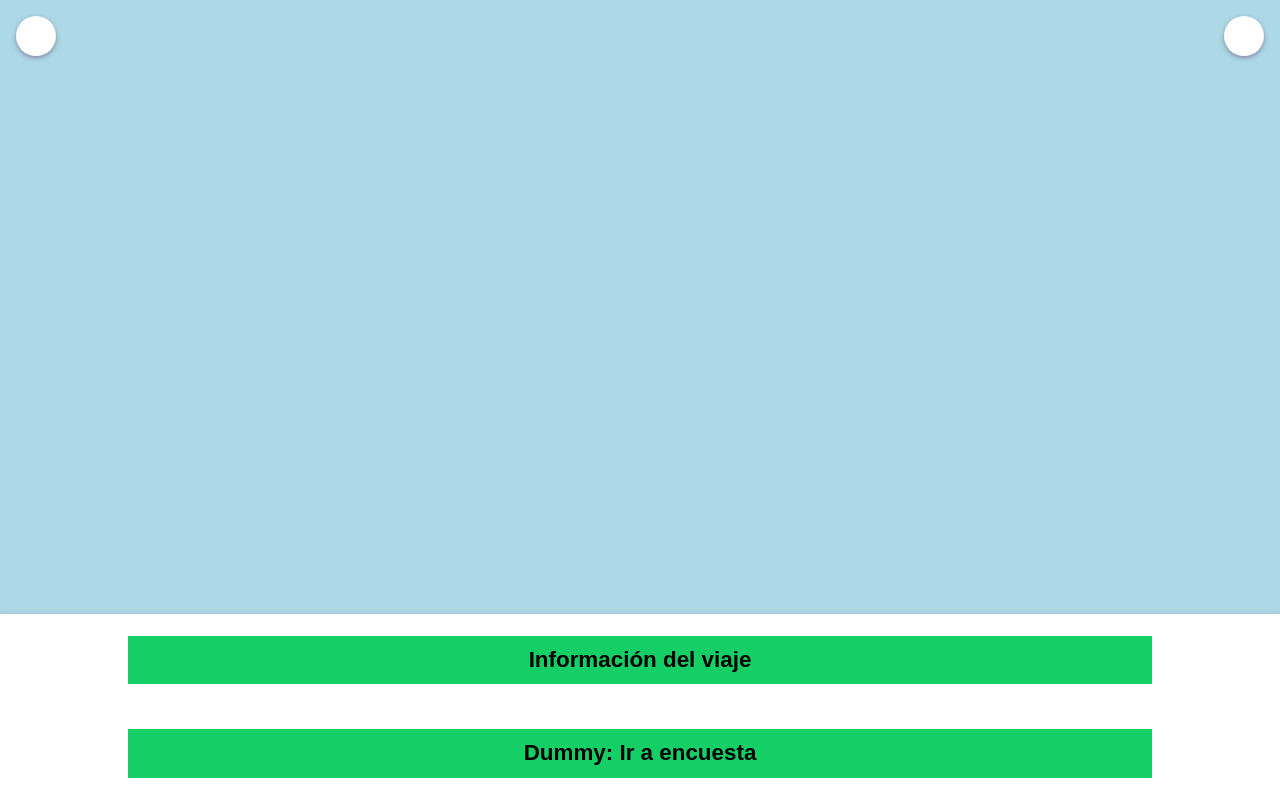
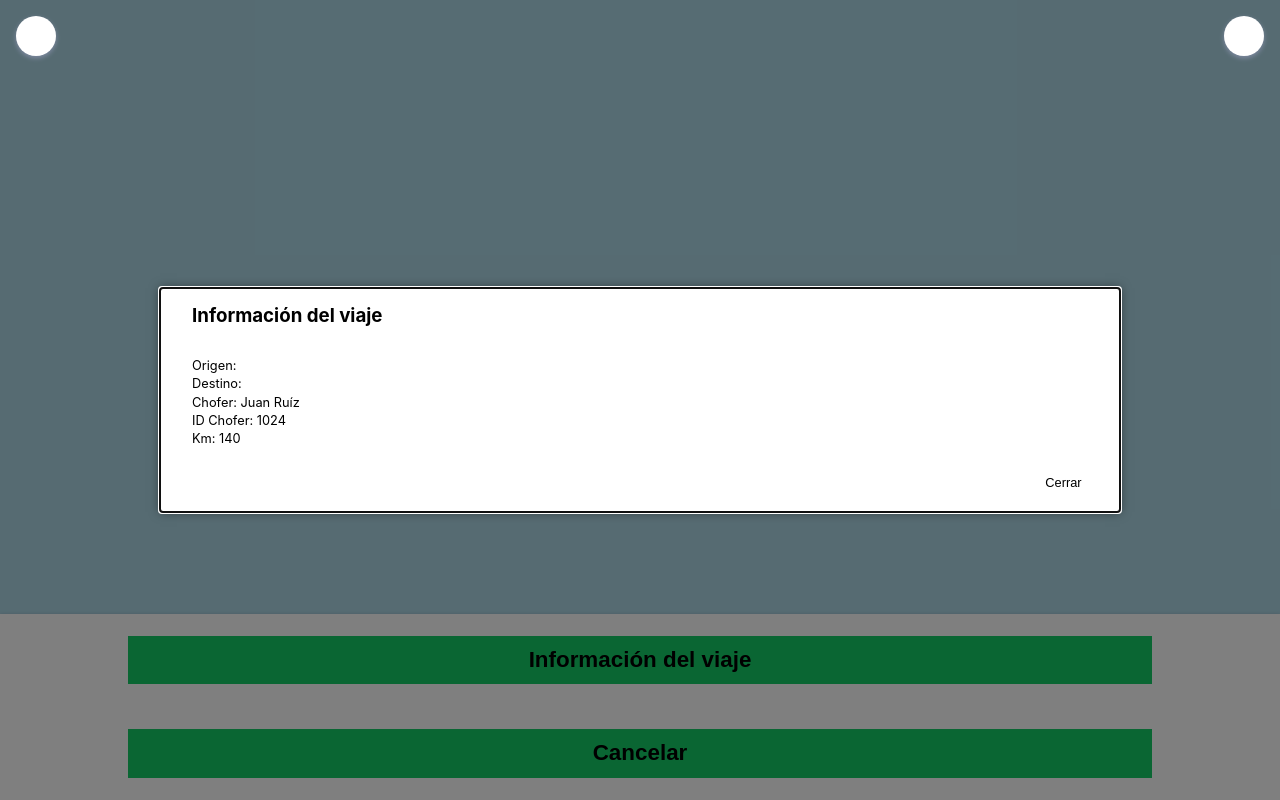
Before and after one commit to Huvok/AMSS, a React (Create React App) app in the folder webapp/: page /client/home/trip in a window 1280 px wide. Built offline with nearby package versions, Linux system fonts and the light colour scheme; some icons are missing; what react-google-maps would draw is missing.

Commit message:
Add demo trip simulation. Add WaitingForTripModal modal

```diff
--- a/webapp/src/components/ClientHome/CurrentlyInTrip.jsx
+++ b/webapp/src/components/ClientHome/Trip.jsx
@@ -1,6 +1,7 @@
 import React, { Component } from 'react';
 import styled from 'styled-components';
 
+import WaitingForTripModal from './WaitingForTripModal';
 import TripInfoModal from './TripInfoModal';
 import SurveyModal from './SurveyModal';
 
@@ -29,7 +30,20 @@ const Button = styled.button`
 
 class CurrentlyInTrip extends Component {
   state = {
-    modal: 0
+    modal: 1,
+    timeout: null
+  }
+
+  componentDidMount = () => {
+    this.state.timeout = setTimeout(() => {
+      this.setState({ modal: 2 });
+      setTimeout(() => {
+        this.setState({ modal: 0 });
+        setTimeout(() => {
+          this.setState({ modal: 3 });
+        }, 5000)
+      }, 5000);
+    }, 5000);
   }
 
   openModal = (number) => {
@@ -40,12 +54,18 @@ class CurrentlyInTrip extends Component {
     this.setState({ modal: 0 });
   }
 
+  cancelTrip = () => {
+    clearTimeout(this.state.timeout);
+    window.history.back()
+  }
+
   render = () => (
     <Container>
-      <TripInfoModal isOpen={this.state.modal === 1} closeModal={this.closeModal} start={this.props.start} destination={this.props.destination}/>
-      <SurveyModal isOpen={this.state.modal === 2} closeModal={this.closeModal}/>
+      <WaitingForTripModal isOpen={this.state.modal === 1} cancelTrip={this.cancelTrip}/>
+      <TripInfoModal isOpen={this.state.modal === 2} closeModal={this.closeModal} start={this.props.start} destination={this.props.destination}/>
+      <SurveyModal isOpen={this.state.modal === 3} closeModal={this.cancelTrip}/>
       <Button onClick={() => this.openModal(1)}>Información del viaje</Button>
-      <Button onClick={() => this.openModal(2)}>Dummy: Ir a encuesta</Button>
+      <Button onClick={this.cancelTrip}>Cancelar</Button>
     </Container>
   )
 }
--- /dev/null
+++ b/webapp/src/components/ClientHome/WaitingForTripModal.jsx
@@ -0,0 +1,48 @@
+import React from 'react';
+import styled from 'styled-components';
+
+import Modal from '../Home/Modal';
+
+const Container = styled.div`
+  display: flex;
+  flex-direction: column;
+  height: 100%;
+  width: 100%;
+`
+
+const Header = styled.h3`
+  margin: 0 0 1.5em;
+`
+
+const Text = styled.div`
+  flex: 1;
+  margin-bottom: 1.5em;
+  font-size: 0.8em;
+`
+
+const Paragraph = styled.p`
+  margin: 0.25em 0;
+`
+
+const CancelButton = styled.button`
+  align-self: end;
+  padding: 0.5em;
+  border: 0;
+  background: transparent;
+  font-size: 0.8em;
+  cursor: pointer;
+`
+
+const WaitingForTripModal = ({ isOpen, cancelTrip }) => (
+  <Modal isOpen={isOpen}>
+    <Container>
+      <Header>Estamos buscando un chofer</Header>
+      <Text>
+        <Paragraph>Esto no debe tardar mucho.</Paragraph>
+      </Text>
+      <CancelButton onClick={cancelTrip}>Cancelar</CancelButton>
+    </Container>
+  </Modal>
+);
+
+export default WaitingForTripModal;
--- a/webapp/src/components/ClientHome/index.jsx
+++ b/webapp/src/components/ClientHome/index.jsx
@@ -4,7 +4,7 @@ import { Switch, Route, Link } from 'react-router-dom';
 
 import SignOutModal from '../Home/SignOutModal';
 import Map from '../Home/Map';
-import CurrentlyInTrip from './CurrentlyInTrip';
+import Trip from './Trip';
 import InputTrip from './InputTrip';
 
 const Container = styled.div`
@@ -92,7 +92,7 @@ class Home extends Component {
       <LowerBox>
         <Switch>
           <Route path="/client/home/trip" render={() => (
-            <CurrentlyInTrip start={this.state.start} destination={this.state.destination}/>
+            <Trip start={this.state.start} destination={this.state.destination}/>
           )}/>
           <Route render={() => (
             <InputTrip start={this.state.start} destination={this.state.destination} changeLocation={this.locationHandler}/>
--- a/webapp/src/components/Login/index.jsx
+++ b/webapp/src/components/Login/index.jsx
@@ -100,7 +100,7 @@ class Login extends Component {
   state = {
     email: '',
     passwd: '',
-    auth: false,
+    auth: true,
     clientID: -1,
   }
 
```
Also changed, not shown: webapp/src/App.js (deleted, +0 -34 lines).
